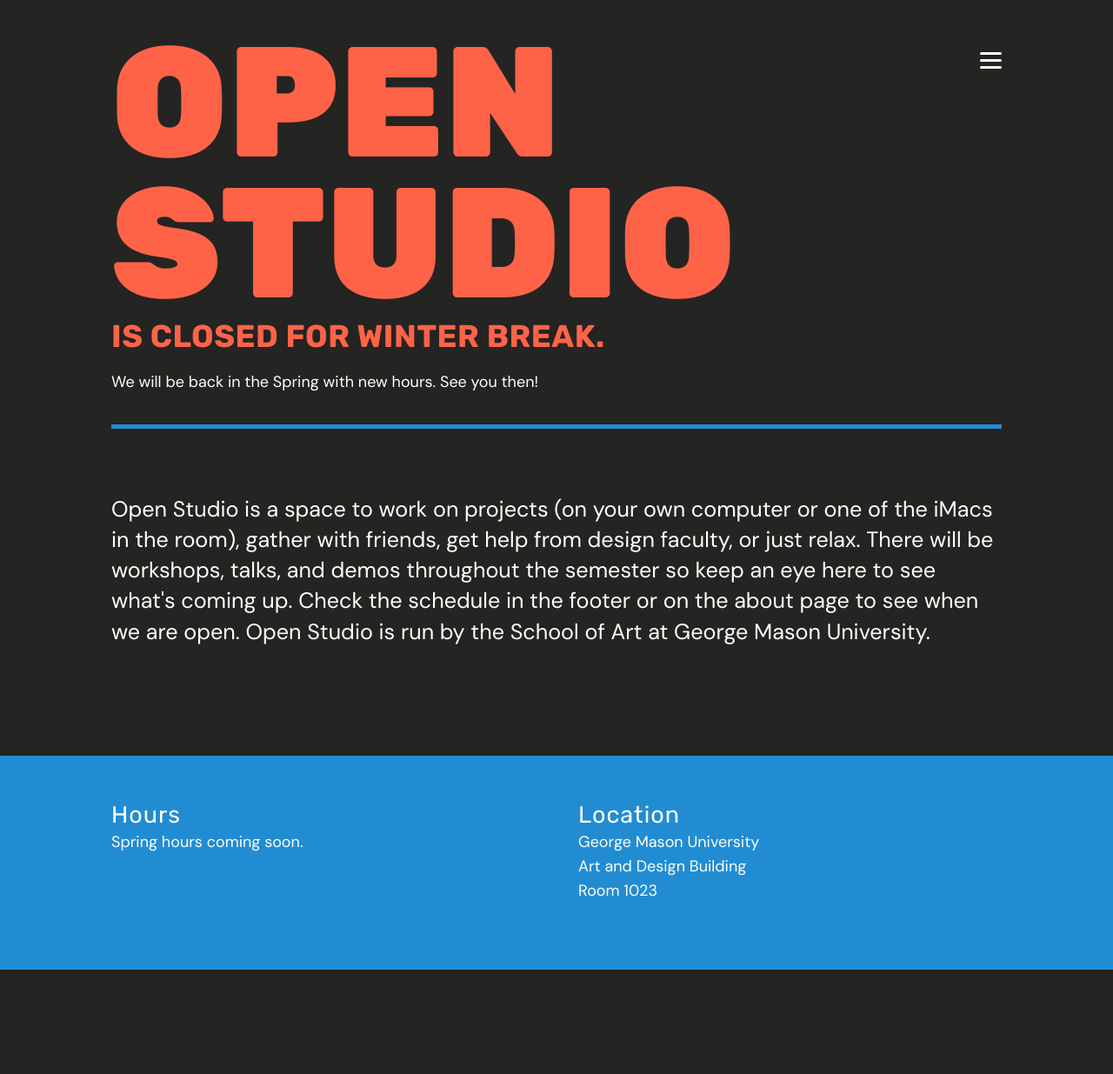
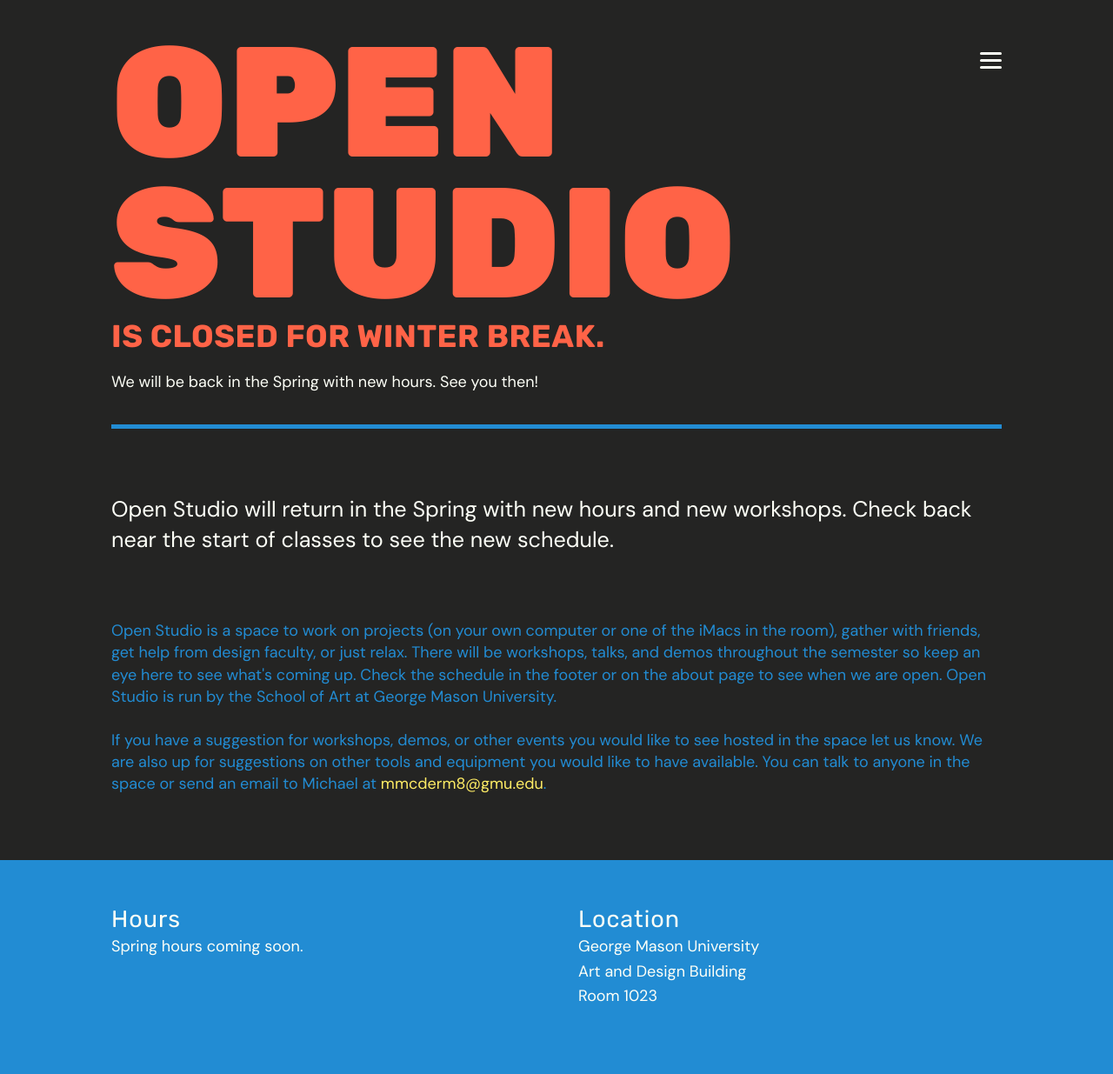
Before and after one commit to gmu-gd/open-studio, a Jekyll site: the page built from index.html, in a window 1280 px wide. Shown: the whole page at 87% size. Built offline with Jekyll 4.4.1, drawn with Linux system fonts in a browser that asks for light colours; nearby versions of some CDN libraries; before the commit the page ends 1115 px from its top, so only the background shows below that.

Commit message:
Update index.html

```diff
--- a/index.html
+++ b/index.html
@@ -5,7 +5,9 @@
   <div class="contain">
     {% include open.html %}
     <hr>
-    <p class="intro">Open Studio is a space to work on projects (on your own computer or one of the iMacs in the room), gather with friends, get help from design faculty, or just relax. There will be workshops, talks, and demos throughout the semester so keep an eye here to see what's coming up. Check the schedule in the footer or on the about page to see when we are open. Open Studio is run by the School of Art at George Mason University.</p>
+    <p class="intro">Open Studio will return in the Spring with new hours and new workshops. Check back near the start of classes to see the new schedule.</p>
+    <p>Open Studio is a space to work on projects (on your own computer or one of the iMacs in the room), gather with friends, get help from design faculty, or just relax. There will be workshops, talks, and demos throughout the semester so keep an eye here to see what's coming up. Check the schedule in the footer or on the about page to see when we are open. Open Studio is run by the School of Art at George Mason University.</p>
+    <p>If you have a suggestion for workshops, demos, or other events you would like to see hosted in the space let us know. We are also up for suggestions on other tools and equipment you would like to have available. You can talk to anyone in the space or send an email to Michael at <span class="highlight">mmcderm8@gmu.edu</span>.
     {% include future.html %}
     <!-- {% include recent.html %} -->
   </div>
```
